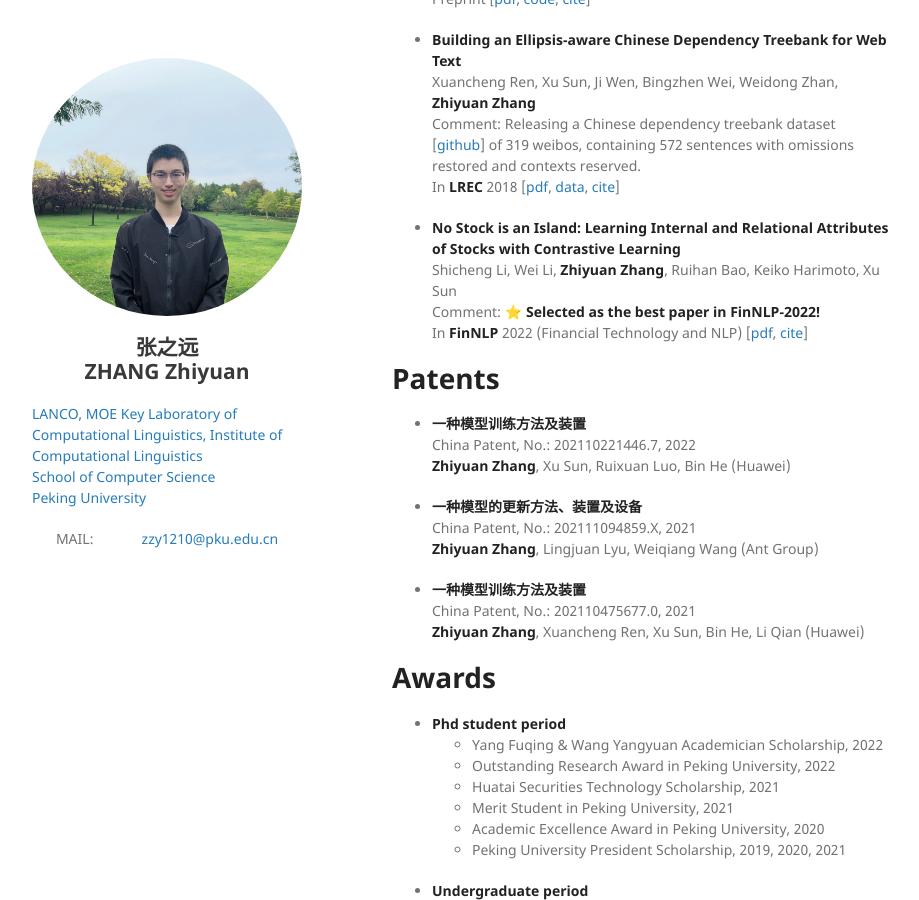
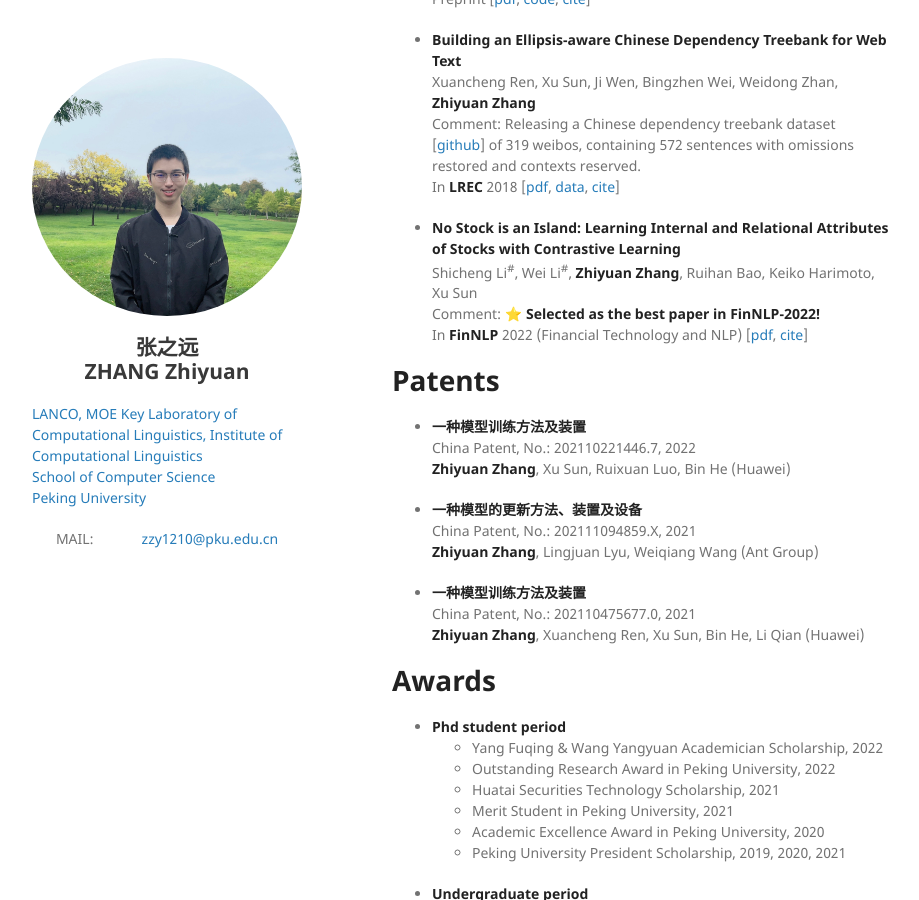
Before and after one commit to pkuzzy/pkuzzy.github.io, a Jekyll site: the page built from index.md, in a window 1280 px wide and 900 px high, scrolled down 2134 px. Shown: the whole window, without its empty margins (178-1097 px from the left). Built offline with Jekyll 4.4.1, drawn with Linux system fonts in a browser that asks for light colours; nearby versions of some CDN libraries; our own code applies the rules of GitHub Pages for plain Markdown files; some of the changed text lies outside the part shown.

```diff
--- a/index.md
+++ b/index.md
@@ -77,9 +77,9 @@ layout: default
   In **LREC** 2018 [[pdf](http://www.lrec-conf.org/proceedings/lrec2018/pdf/297.pdf), [data](https://github.com/lancopku/Chinese-Dependency-Treebank-with-Ellipsis), [cite](https://dblp.uni-trier.de/rec/conf/lrec/RenSWWZZ18.html?view=bibtex)]
 
 - **No Stock is an Island: Learning Internal and Relational Attributes of Stocks with Contrastive Learning**
-  Shicheng Li, Wei Li, **Zhiyuan Zhang**, Ruihan Bao, Keiko Harimoto, Xu Sun
+  Shicheng Li<sup>\#</sup>, Wei Li<sup>\#</sup>, **Zhiyuan Zhang**, Ruihan Bao, Keiko Harimoto, Xu Sun
   Comment: ⭐ **Selected as the best paper in FinNLP-2022!**
-  In **FinNLP** 2022 (Financial Technology and NLP) [[pdf](https://aclanthology.org/2022.finnlp-1.20.pdf), [cite](https://scholar.googleusercontent.com/scholar.bib?q=info:n4Uu3AG1ZHIJ:scholar.google.com/&output=citation&scisdr=CgXpYolLENzh5pLTb94:AAGBfm0AAAAAZAnVd974VEEo7V3kWr4gxKmQTZdHkwO-&scisig=AAGBfm0AAAAAZAnVd-YQnu6AvRLYRoNuBkEU4OINPZZs&scisf=4&ct=citation&cd=-1&hl=zh-CN)]
+  In **FinNLP** 2022 (Financial Technology and NLP) [[pdf](https://aclanthology.org/2022.finnlp-1.20.pdf), [cite](https://www.semanticscholar.org/paper/No-Stock-is-an-Island%3A-Learning-Internal-and-of-Li-Li/a89aab0fcbf06867c32e8444529dc6545b636964)]
 
 # Patents
 - **一种模型训练方法及装置**
@@ -214,9 +214,9 @@ layout: default
 ### Quantitative Finance and Time Series Analysis
 
 - **No Stock is an Island: Learning Internal and Relational Attributes of Stocks with Contrastive Learning**
-  Shicheng Li, Wei Li, **Zhiyuan Zhang**, Ruihan Bao, Keiko Harimoto, Xu Sun
+  Shicheng Li<sup>\#</sup>, Wei Li<sup>\#</sup>, **Zhiyuan Zhang**, Ruihan Bao, Keiko Harimoto, Xu Sun
   Comment: ⭐ **Selected as the best paper in FinNLP-2022!**
-  In **FinNLP** 2022 (Financial Technology and NLP) [[pdf](https://aclanthology.org/2022.finnlp-1.20.pdf), [cite](https://scholar.googleusercontent.com/scholar.bib?q=info:n4Uu3AG1ZHIJ:scholar.google.com/&output=citation&scisdr=CgXpYolLENzh5pLTb94:AAGBfm0AAAAAZAnVd974VEEo7V3kWr4gxKmQTZdHkwO-&scisig=AAGBfm0AAAAAZAnVd-YQnu6AvRLYRoNuBkEU4OINPZZs&scisf=4&ct=citation&cd=-1&hl=zh-CN)]
+  In **FinNLP** 2022 (Financial Technology and NLP) [[pdf](https://aclanthology.org/2022.finnlp-1.20.pdf), [cite](https://www.semanticscholar.org/paper/No-Stock-is-an-Island%3A-Learning-Internal-and-of-Li-Li/a89aab0fcbf06867c32e8444529dc6545b636964)]
 
 - **ASAT: Adaptively Scaled Adversarial Training in Time Series**
   **Zhiyuan Zhang**, Wei Li, Ruihan Bao, Keiko Harimoto, Yunfang Wu, Xu Sun
@@ -232,7 +232,7 @@ layout: default
 
 - **Incremental Stock Volume Prediction with Gradient Distillation and Diversified Memory Selection**
   Shicheng Li, **Zhiyuan Zhang**, Ruihan Bao, Keiko Harimoto, Xu Sun
-  In **AI4TS** 2022 (AI for Time Series Analysis) [[pdf](https://ai4ts.github.io/CameraReadys/11/CameraReady/IJCAI22_Incremental_Volume_Prediction%20(camera%20ready).pdf), [cite](https://scholar.googleusercontent.com/scholar.bib?q=info:phvzxM5miRcJ:scholar.google.com/&output=citation&scisdr=CgXpYolLENzh5pLTPUc:AAGBfm0AAAAAZAnVJUcPiy5JKNrPO6JrCBFTnXtnCKpZ&scisig=AAGBfm0AAAAAZAnVJTiJWFD9Zx-04bDeUPT4paBf47za&scisf=4&ct=citation&cd=-1&hl=zh-CN)]
+  In **AI4TS** 2022 (AI for Time Series Analysis) [[pdf](https://ai4ts.github.io/CameraReadys/11/CameraReady/IJCAI22_Incremental_Volume_Prediction%20(camera%20ready).pdf), [cite](https://scholar.google.com/scholar?q=Incremental+Stock+Volume+Prediction+with+Gradient+Distillation+and+Diversified+Memory+Selection&hl=zh-CN&as_sdt=0&as_vis=1&oi=scholart)]
 
  - **Learning Robust Representation for Clustering through Locality Preserving Variational Discriminative Network**
   Ruixuan Luo, Wei Li, **Zhiyuan Zhang**, Ruihan Bao, Keiko Harimoto, Xu Sun
```
